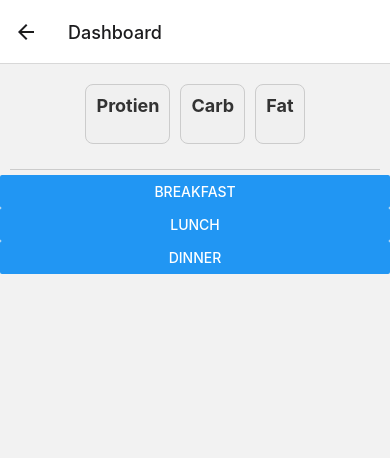
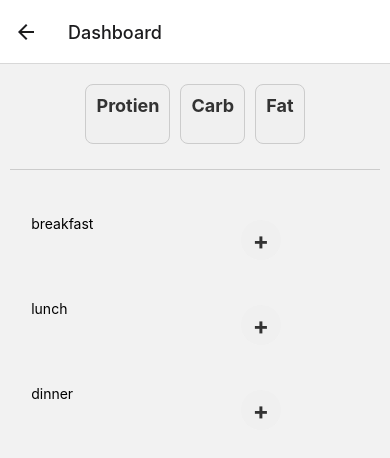
Before and after one commit to UmaSahni/RenewYou, a React Native app in the folder Fronted/: screen /Dashboard in a window 390 px wide. Shown: the top 458 px of the page. Built offline with nearby package versions, Linux system fonts and the light colour scheme; no server answers.

Commit message:
UI is as Expected

```diff
--- a/Fronted/Components/BreakFastModal.js
+++ b/Fronted/Components/BreakFastModal.js
@@ -1,8 +1,8 @@
 import React, { useState } from "react";
-import { View, Button, StyleSheet, Text } from "react-native";
+import { View, Button, StyleSheet, Text, TouchableOpacity } from "react-native";
 import CustomModal from "./CustomModal";
 
-const BreakFastModal = ({meal_type, onDataUpdate }) => {
+const BreakFastModal = ({ meal_type, onDataUpdate }) => {
   const [modalVisible, setModalVisible] = useState(false);
 
   const openModal = () => {
@@ -14,9 +14,13 @@ const BreakFastModal = ({meal_type, onDataUpdate }) => {
   };
 
   return (
-    <View>
     <View style={styles.container}>
-        <Button title={meal_type} onPress={openModal} />
+      <View style={styles.buttonContainer} >
+      <Text>{meal_type}</Text>
+      <TouchableOpacity onPress={openModal} style={styles.plusButton}>
+        <Text style={styles.plusButtonText}>+</Text>
+      </TouchableOpacity>
+      </View>
       <CustomModal
         onDataUpdate={onDataUpdate}
         visible={modalVisible}
@@ -24,24 +28,36 @@ const BreakFastModal = ({meal_type, onDataUpdate }) => {
         endpoint={meal_type}
       />
     </View>
-    </View>
   );
 };
 
 const styles = StyleSheet.create({
-  modalBackground: {
-    flex: 1,
-    justifyContent: "center",
-    alignItems: "center",
-    backgroundColor: "rgba(0, 0, 0, 0.5)", // Semi-transparent background
+  container: {
+    alignItems: 'center',
+    marginBottom: 20,
   },
-  modalContainer: {
-    backgroundColor: "white",
-    padding: 20,
-    borderRadius: 10,
+  plusButton: {
+    backgroundColor: '#f0f0f0',
+    width: 40,
+    height: 40,
+    borderRadius: 20,
+    justifyContent: 'center',
+    alignItems: 'center',
+    marginTop: 5,
+  },
+  plusButtonText: {
+    fontSize: 24,
+    fontWeight: 'bold',
+    color: '#333',
+  },
+  buttonContainer: {
+    flexDirection: "row",
+    justifyContent: "space-between",
     width: "80%",
-    alignItems: "center",
+    marginTop: 20,
   },
 });
 
+
+
 export default BreakFastModal;
--- a/Fronted/Pages/Dashboard.js
+++ b/Fronted/Pages/Dashboard.js
@@ -13,17 +13,22 @@ const Dashboard = () => {
     <View>
       <MainBoard onData = {foodData}  />
       <View style={{ borderBottomWidth: 1, borderBottomColor: '#ccc', marginVertical: 5, width: '95%', alignSelf: 'center' }} />
-
+        <View style={styles.buttonContainer} >
        <BreakFastModal meal_type="breakfast" onDataUpdate={handleDataUpdate}  />
        <BreakFastModal meal_type="lunch" onDataUpdate={handleDataUpdate}  />
        <BreakFastModal meal_type="dinner" onDataUpdate={handleDataUpdate}  />
-
+        </View>
     </View>
   );
 };
 
 const styles = StyleSheet.create({
-
+   buttonContainer: {
+    // flexDirection: "row",
+    justifyContent: "space-between",
+    width: "80%",
+    marginTop: 20,
+  },
 });
 
 export default Dashboard;
```
Lines whose indentation alone changed are shown as unchanged.
